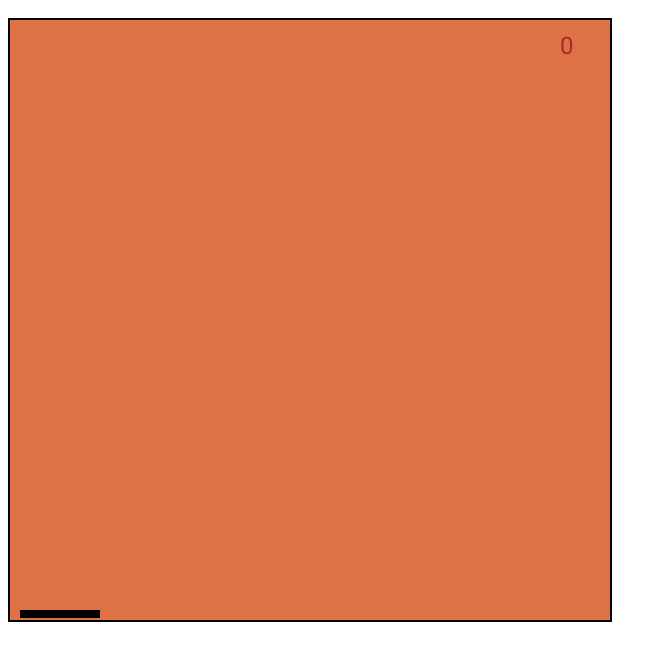
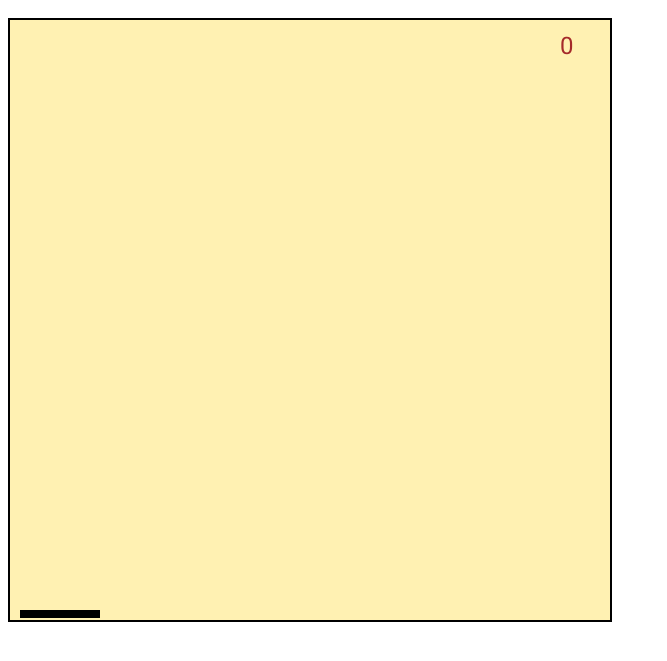
Before and after one commit to Solivar/game, a website built with webpack: page index.html in a window 1280 px wide. Shown: the part 49-710 px from the top of the page, without its empty margins (0-667 px from the left). Built offline with nearby package versions, Linux system fonts and the light colour scheme.

Commit message:
Change background color

```diff
--- a/src/scss/styles.scss
+++ b/src/scss/styles.scss
@@ -4,5 +4,5 @@ body {
 
 #canvas {
   border: 2px solid rgb(0, 0, 0);
-  background-color: rgb(223, 113, 70);
+  background-color: rgb(255, 241, 178);
 }
```
